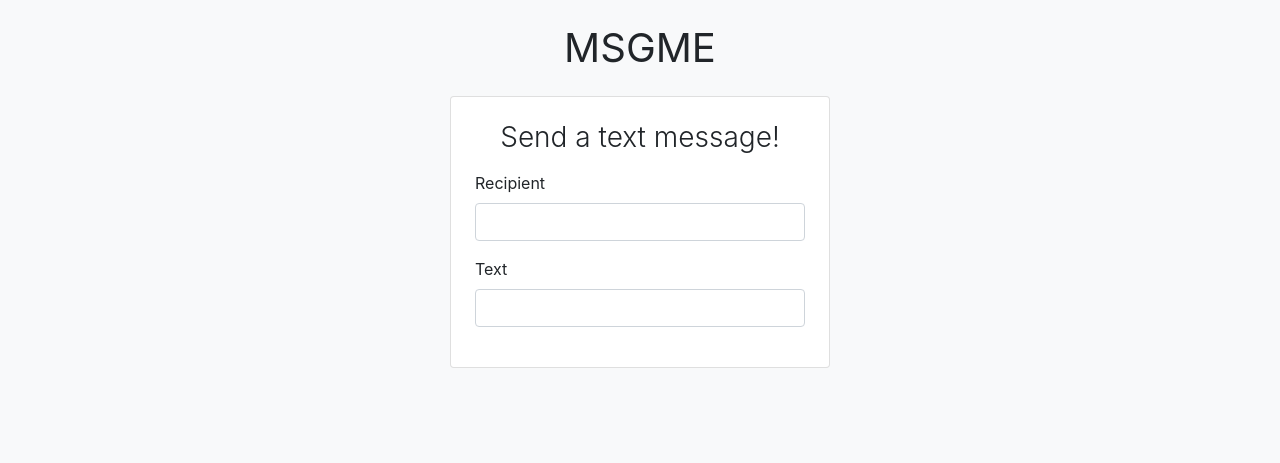
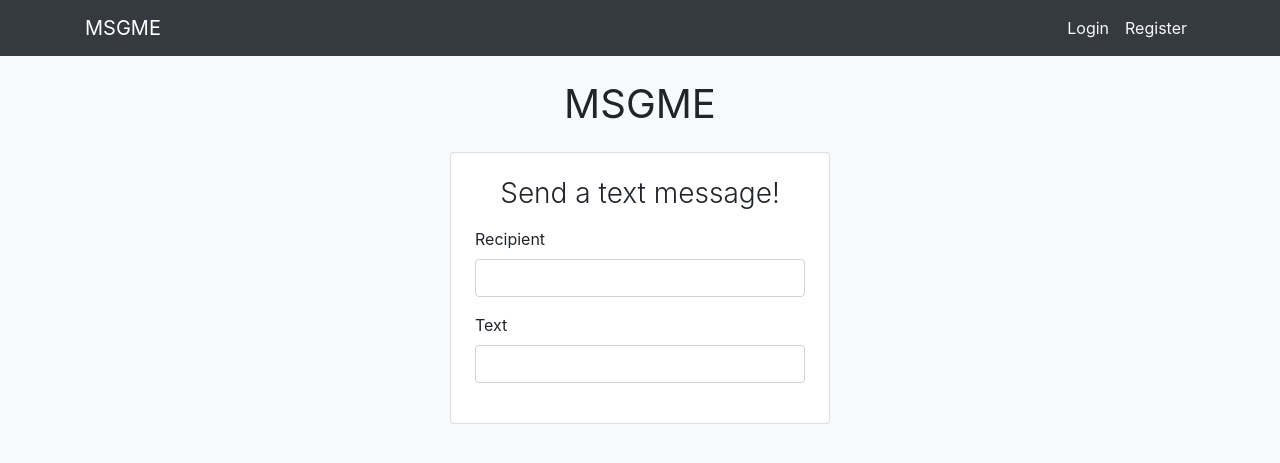
Before and after one commit to hidjou/symfony-messeaging-app, a Symfony app: template templates/page/index.html.twig in a window 1280 px wide. Shown: the top 463 px of the page. Run offline with Twig, Linux system fonts and the light colour scheme; the template is opened without the code that fills it, so the values that code supplies are empty; form fields are guessed from the names that the template uses; some libraries are stand-ins or nearby versions.

Commit message:
Added navbar with conditional auth links

```diff
--- a/templates/base.html.twig
+++ b/templates/base.html.twig
@@ -8,6 +8,7 @@
         {% block stylesheets %}{% endblock %}
     </head>
     <body class="bg-light">
+        {{ include('layout/navbar.html.twig') }}
         {% block body %}{% endblock %}
         {% block javascripts %}{% endblock %}
 
--- /dev/null
+++ b/templates/layout/navbar.html.twig
@@ -0,0 +1,32 @@
+<nav class="navbar navbar-expand-lg navbar-dark bg-dark">
+  <div class="container">
+    <a class="navbar-brand" href="{{ path('page.home') }}">MSGME</a>
+    <button class="navbar-toggler" type="button" data-toggle="collapse" data-target="#navbarSupportedContent" aria-controls="navbarSupportedContent" aria-expanded="false" aria-label="Toggle navigation">
+        <span class="navbar-toggler-icon"></span>
+    </button>
+
+    <div class="collapse navbar-collapse" id="navbarSupportedContent">
+        {% if is_granted('IS_AUTHENTICATED_FULLY') %}
+            <ul class="navbar-nav mr-auto">
+                <li class="nav-item p-2">
+                    <span class="text-light">{{ app.user.getFullName() }}</span>
+                </li>
+            </ul>
+        {% endif %}
+        <ul class="navbar-nav ml-auto">
+            {% if is_granted('IS_AUTHENTICATED_FULLY') %}
+                <li class="nav-item">
+                    <a class="nav-link text-light" href="{{ path('app_logout') }}">Logout</a>
+                </li>
+            {% else %}
+                <li class="nav-item">
+                    <a class="nav-link text-light" href="{{ path('app_login') }}">Login</a>
+                </li>
+                <li class="nav-item">
+                    <a class="nav-link text-light" href="{{ path('app_register') }}">Register</a>
+                </li>
+            {% endif %}
+        </ul>
+    </div>
+  </div>
+</nav>
```
